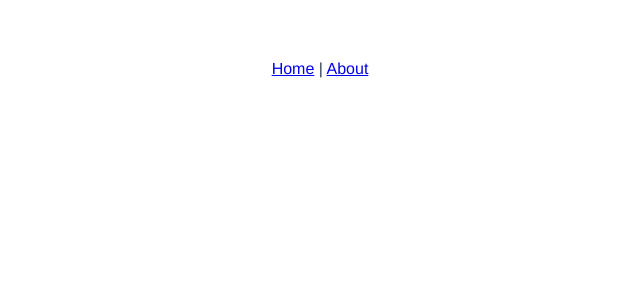
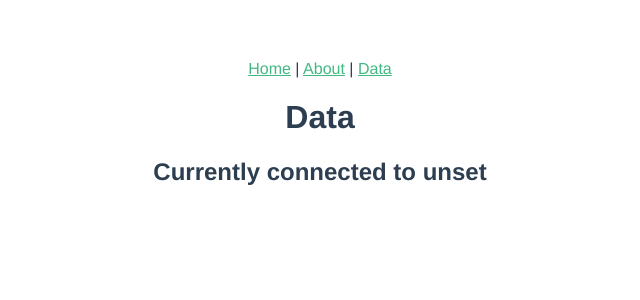
Before and after one commit to ulander-a/vui, a Vue app: page /#/data in a window 1280 px wide. Shown: the top 300 px of the page, without its empty margins (320-960 px from the left). Built offline with nearby package versions, Linux system fonts and the light colour scheme; no server answers; the HTML template or start-up script is replaced by a standard one.

Commit message:
added some files aka 'scaffolding'

```diff
--- a/src/App.vue
+++ b/src/App.vue
@@ -2,7 +2,8 @@
   <div id="app">
     <div id="nav">
       <router-link to="/">Home</router-link> |
-      <router-link to="/about">About</router-link>
+      <router-link to="/about">About</router-link> |
+      <router-link to="/data">Data</router-link>
     </div>
     <router-view/>
   </div>
@@ -17,4 +18,8 @@
   color: #2c3e50;
   margin-top: 60px;
 }
+
+#nav a {
+  color: #42b983;
+}
 </style>
--- /dev/null
+++ b/src/components/Api.vue
@@ -0,0 +1,19 @@
+<template>
+  <h2>
+    Currently connected to
+    <span>{{ api.name }}</span>
+  </h2>
+</template>
+
+<script>
+export default {
+  name: "Api",
+  data() {
+    return {
+      api: {
+          name: process.env.VUE_APP_API_NAME
+      }
+    }
+  }
+}
+</script>
--- a/src/router.js
+++ b/src/router.js
@@ -18,6 +18,11 @@ export default new Router({
       // this generates a separate chunk (about.[hash].js) for this route
       // which is lazy-loaded when the route is visited.
       component: () => import(/* webpackChunkName: "about" */ './views/About.vue')
+    },
+    {
+      path: '/data',
+      name: 'data',
+      component: () => import('./views/Data.vue')
     }
   ]
 })
--- /dev/null
+++ b/src/views/Data.vue
@@ -0,0 +1,16 @@
+<template>
+    <div class="data">
+        <h1>Data</h1>
+        <Api />
+    </div>
+</template>
+
+<script>
+import Api from '@/components/Api.vue'
+export default {
+    name: 'data',
+    components: {
+        Api
+    }
+}
+</script>
```
Also changed, not shown: src/components/DataDisplay.vue (added), src/components/Fetching.vue (added), 2 other files (tests, documents, lock files or other folders).
